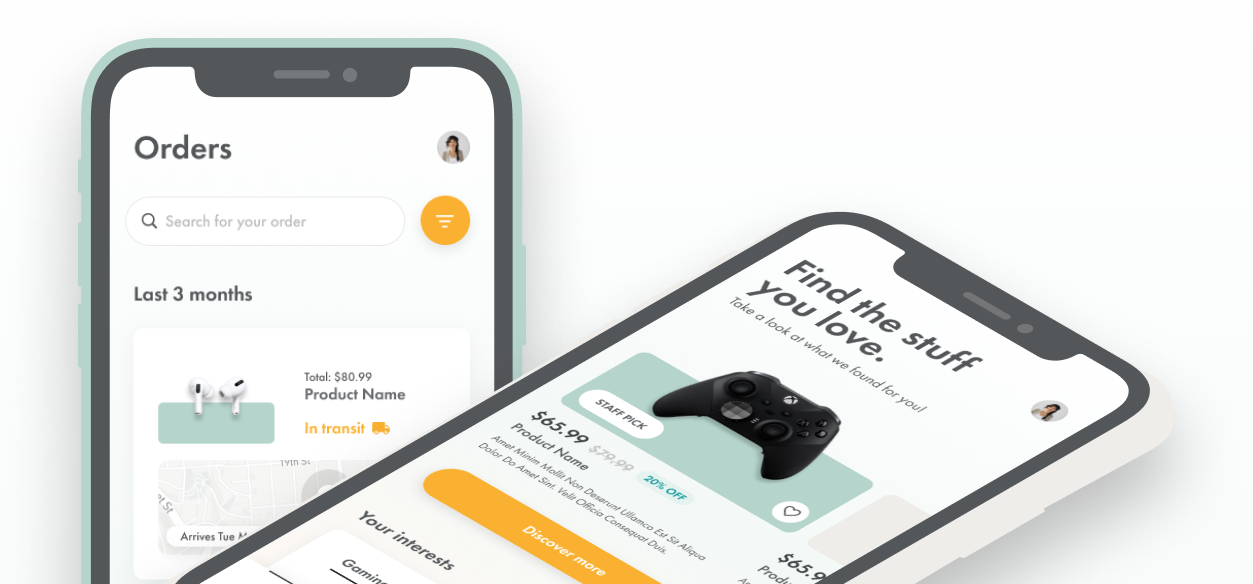
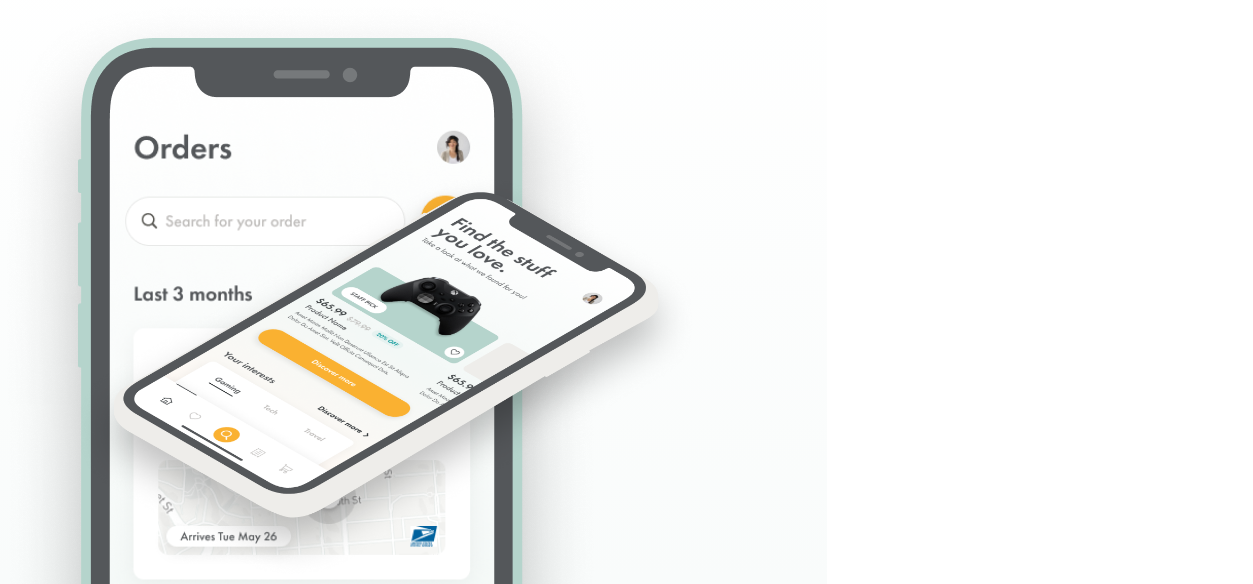
Before and after one commit to isnendyankp/splashpage.github.io, a plain HTML site: page index.html in a window 1280 px wide. Shown: the part 60-644 px from the top of the page, 613-1866 px from the left, 1253 px wide, since content can reach past the window. Drawn offline with Linux system fonts and the light colour scheme.

Commit message:
S20-192: fix position main imgage container img

```diff
--- a/style.css
+++ b/style.css
@@ -84,3 +84,7 @@ body {
   left: 683.28px;
   top: 229.73px;
 }
+
+.main-image-container img {
+  height: 411.15px;
+}
```
